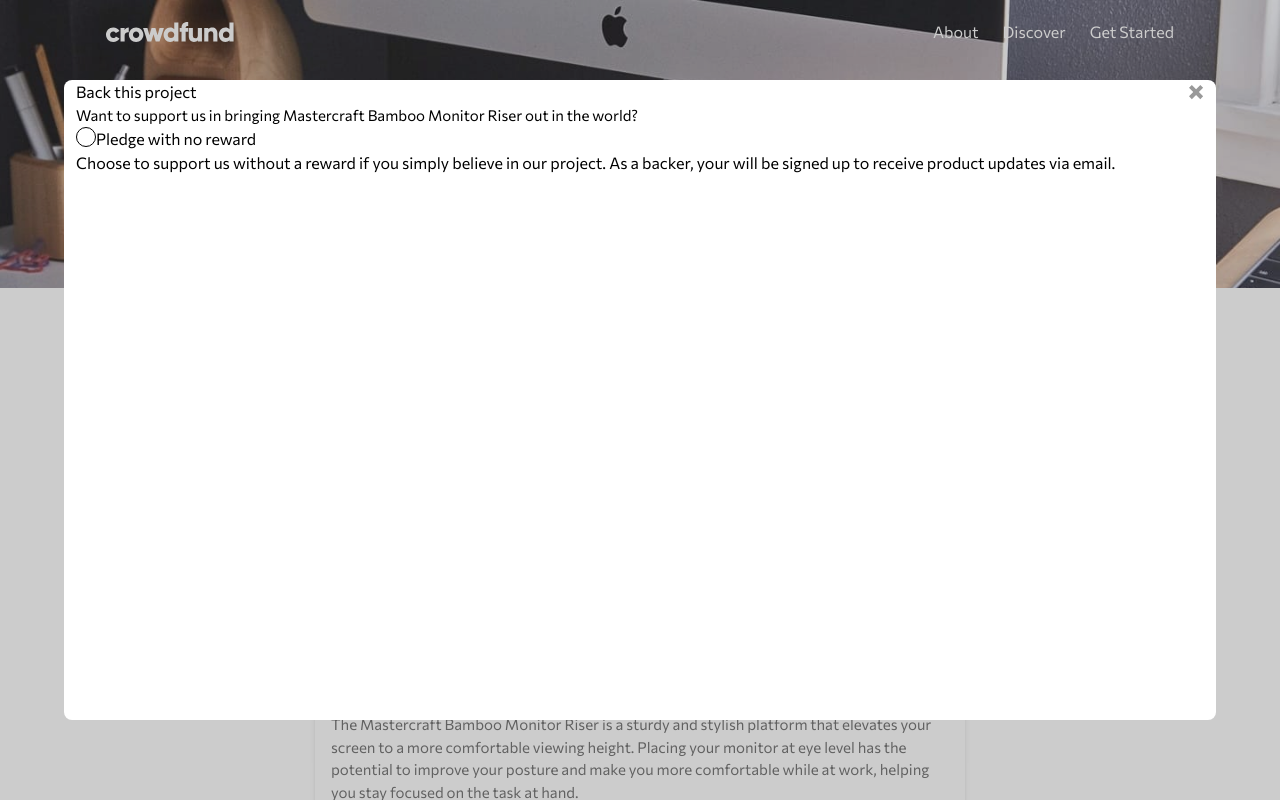
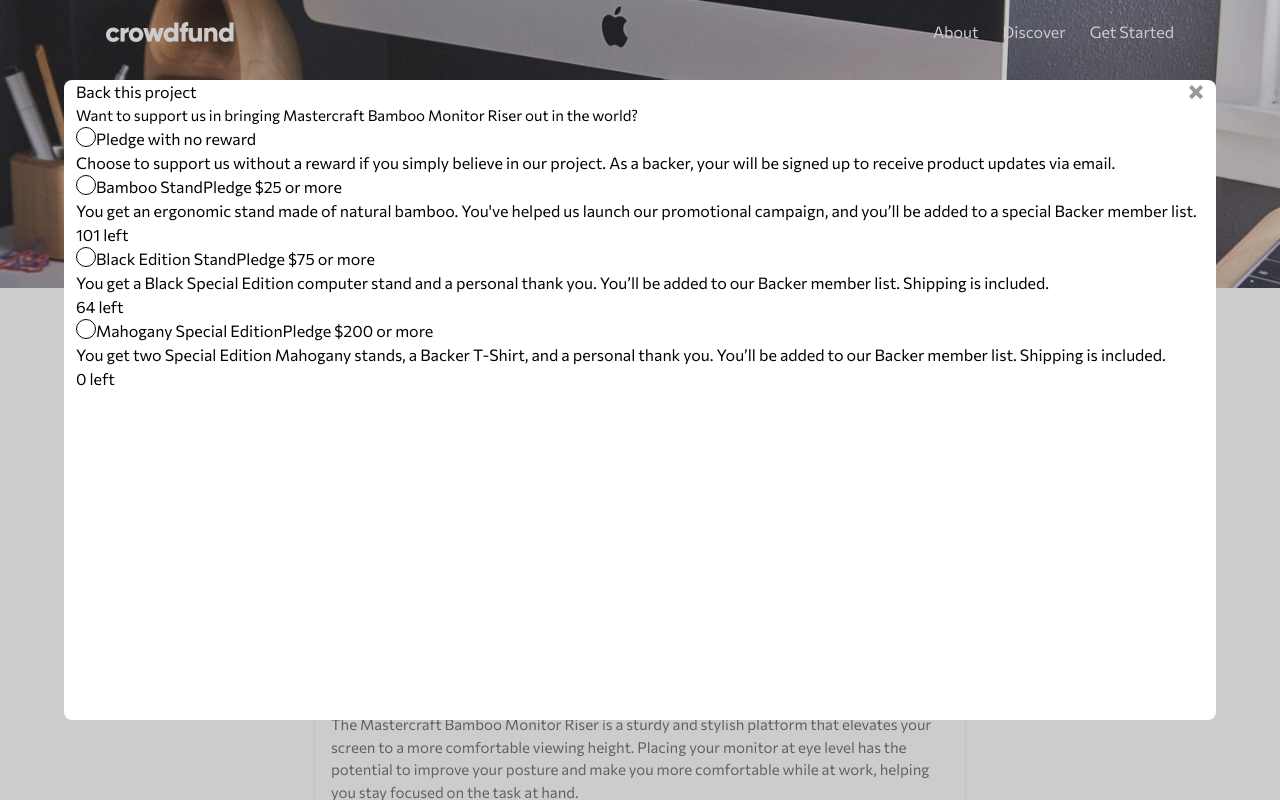
Before and after one commit to chiamaka28/crowdfunding-product, a React (Vite) app: page / in a window 1280 px wide. Both pictures are taken after a click on the button "Back this project". Shown: the top 800 px of the page. Built offline with nearby package versions, Linux system fonts and the light colour scheme.

Commit message:
added the content of the modal

```diff
--- a/src/components/ProjectModal.jsx
+++ b/src/components/ProjectModal.jsx
@@ -1,13 +1,15 @@
 import React from "react";
 import close from "../assets/icon-close-modal.svg";
 
-const ProjectModal = ({handleModal}) => {
+const ProjectModal = ({ handleModal }) => {
   return (
     <div className="fixed top-0 left-0 bg-overlay w-full h-full z-50 flex justify-center items-center">
       <div className="bg-white w-[90%] h-[80%] overflow-auto overscroll-contain px-3 rounded-lg">
         <div className="flex justify-between items-center">
           <h3>Back this project</h3>
-          <button onClick={handleModal}><img src={close} alt="" /></button>
+          <button onClick={handleModal}>
+            <img src={close} alt="" />
+          </button>
         </div>
         <p className="text-[15px]">
           Want to support us in bringing Mastercraft Bamboo Monitor Riser out in
@@ -20,9 +22,58 @@
             </button>
             <h4>Pledge with no reward </h4>
           </div>
+          <p>
             Choose to support us without a reward if you simply believe in our
             project. As a backer, your will be signed up to receive product
             updates via email.
+          </p>
+        </div>
+        <div>
+          <div className="flex ">
+            <button className="border border-black w-5 h-5 rounded-full flex justify-center items-center">
+              {/* <div className="h-3 w-3 rounded-full bg-cyan"></div> */}
+            </button>
+            <h4>Bamboo Stand </h4>
+            <h3>Pledge $25 or more</h3>
+          </div>
+          <p>
+            You get an ergonomic stand made of natural bamboo. You've helped us
+            launch our promotional campaign, and you’ll be added to a special
+            Backer member list.
+            <p> 101 left</p>
+          </p>
+        </div>
+        <div>
+          <div className="flex ">
+            <button className="border border-black w-5 h-5 rounded-full flex justify-center items-center">
+              {/* <div className="h-3 w-3 rounded-full bg-cyan"></div> */}
+            </button>
+            <h4>Black Edition Stand </h4>
+            <h3> Pledge $75 or more</h3>
+          </div>
+          <div>
+            <p>
+              You get a Black Special Edition computer stand and a personal
+              thank you. You’ll be added to our Backer member list. Shipping is
+              included.
+            </p>
+            <p> 64 left</p>
+          </div>
+        </div>
+        <div>
+          <div className="flex ">
+            <button className="border border-black w-5 h-5 rounded-full flex justify-center items-center">
+              {/* <div className="h-3 w-3 rounded-full bg-cyan"></div> */}
+            </button>
+            <h4>Mahogany Special Edition </h4>
+            <h3> Pledge $200 or more</h3>
+          </div>
+          <p>
+              You get two Special Edition Mahogany stands, a Backer T-Shirt, and
+              a personal thank you. You’ll be added to our Backer member list.
+              Shipping is included.
+            </p>
+            <p>  0 left</p>
         </div>
       </div>
     </div>
```
Lines whose indentation alone changed are shown as unchanged.
